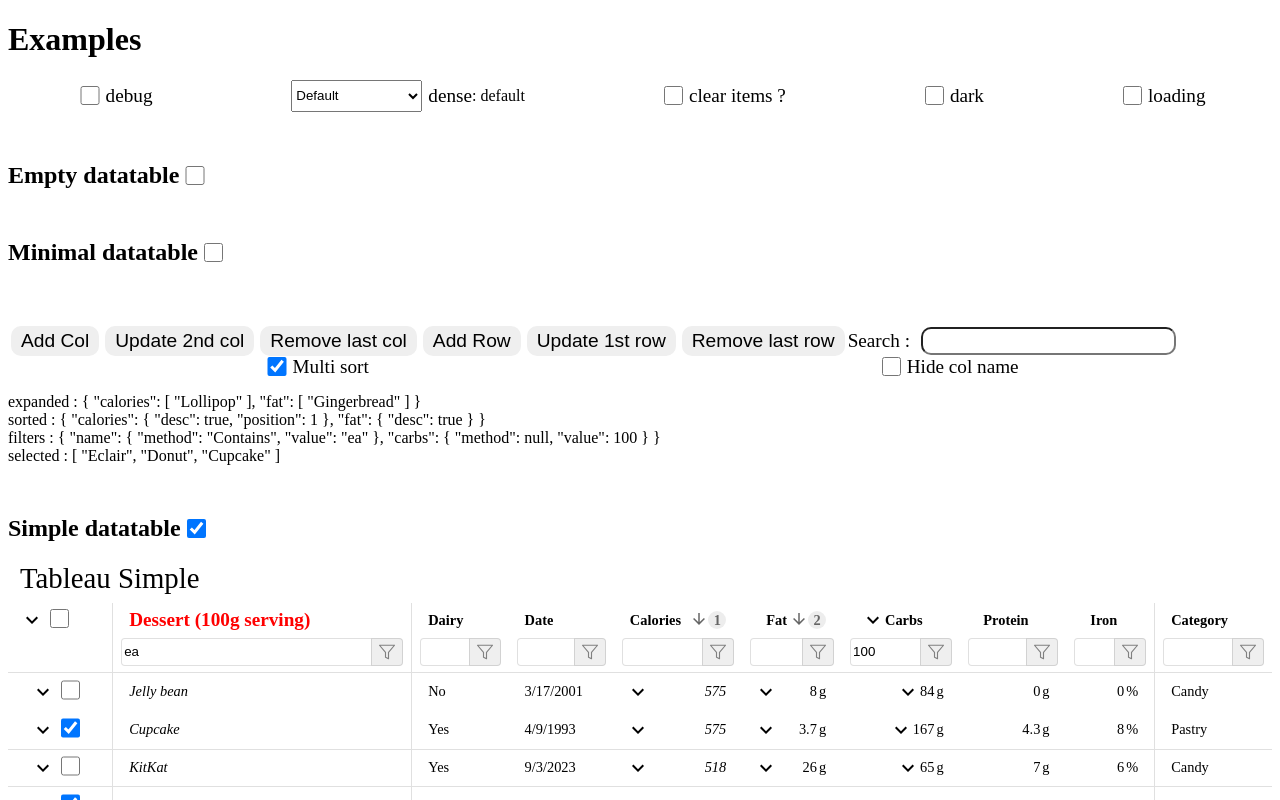
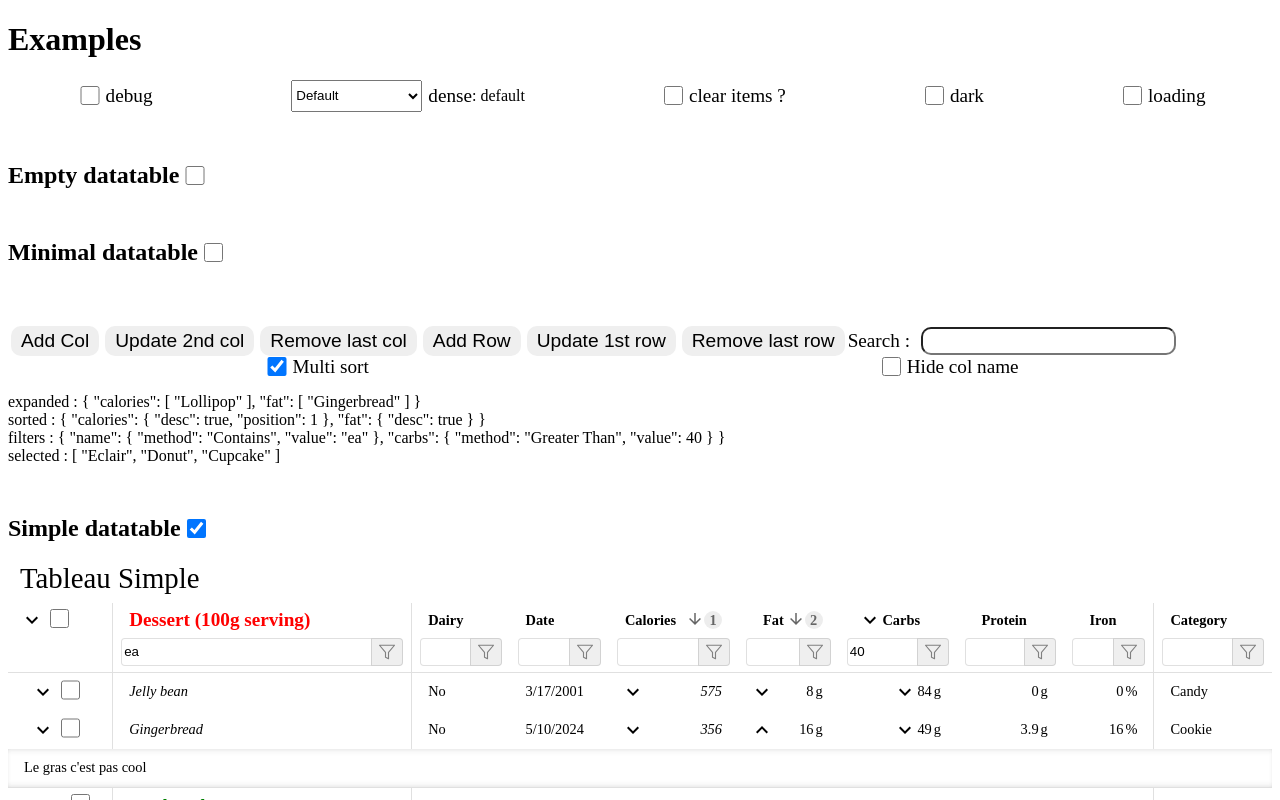
Before and after one commit to BOISSARD/vue3-bc-datatable, a Vue app: page / in a window 1280 px wide. Shown: the top 800 px of the page. Built offline with nearby package versions, Linux system fonts and the light colour scheme.

Commit message:
Filtering in progress

```diff
--- a/src/App.vue
+++ b/src/App.vue
@@ -236,7 +236,7 @@ const search = ref("")
 // const sorted = ref<DatatableSort>([{ column: 'calories', desc: true }, { column: 'fat', desc: true }])
 const sorted = ref<DatatableSort>({ 'calories': { desc: true, position: 1 }, 'fat': { desc: true } })
 // const filters = ref<DatatableFilter>([{ column: "name", method: "Equals", value: "ea" }])
-const filters = ref<DatatableFilter>({ 'name': { method: "Contains", value: "ea" }, 'carbs': { method: null, value: 100 } }) // "Greather Than or Equal"
+const filters = ref<DatatableFilter>({ 'name': { method: "Contains", value: "ea" }, 'carbs': { method: "Greater Than", value: 40 } }) // "Greather Than or Equal"
 const expanded = ref({ 'calories': ['Lollipop'], 'fat': ['Gingerbread'] })
 const selected = ref<DatatableSelection>(["Eclair", "Donut", "Cupcake"])
 
--- a/src/components/datatable.vue
+++ b/src/components/datatable.vue
@@ -304,6 +304,8 @@ import {
     StyleProps,
 DatatableDividers,
 DatatableColumnSort,
+DatatableColumnFilter,
+filtersLabels,
 } from ".";
 import RerenderChecker from "./rerender-checker.vue"
 // #endregion
@@ -478,8 +480,11 @@ const getRows = computed(() => {
 
     // /***   Filtre les élements suivant les filtres
     console.log(`${props.identifiant} getRows, filters :`, filtering.value)
-    // retour = retour.filter((r) => {
-    // });
+    retour = retour.filter((r) => {
+        let retour = Object.entries(filtering.value).every(([col, filter]: [string, DatatableColumnFilter]) => filtersLabels[filter.method](r[col], filter.value))
+        console.log(r, retour)
+        return retour
+    });
     // */
 
     // /***   Trie les élements dans l'ordre
@@ -562,8 +567,6 @@ const filtering = ref<DatatableFilter>({});
 watch(() => props.filters, () => {
     // console.log(`${props.identifiant} watch filters`, props.filters)
     filtering.value = props.filters ? cloneDeep(props.filters) : {}
-
-    console.log(`${props.identifiant} watch filters`, filtering.value["name"])
 }, { deep: true, immediate: true })
 
 function updateFilters(column: DatatableColumn, action: "value" | "method", value: any) {
--- a/src/components/types.ts
+++ b/src/components/types.ts
@@ -178,14 +178,14 @@ export const filtersFunctions = {
     },
 
     includes(value, comparison) {
-        return comparison.includes(value)
+        return value.includes(comparison)
     },
 
     sw(value, comparison: string) {
-        return comparison.startsWith(value)
+        return value.startsWith(comparison)
     },
     ew(value, comparison: string) {
-        return comparison.endsWith(value)
+        return value.endsWith(comparison)
     },
 
     ct(value, comparison: string) {
```
